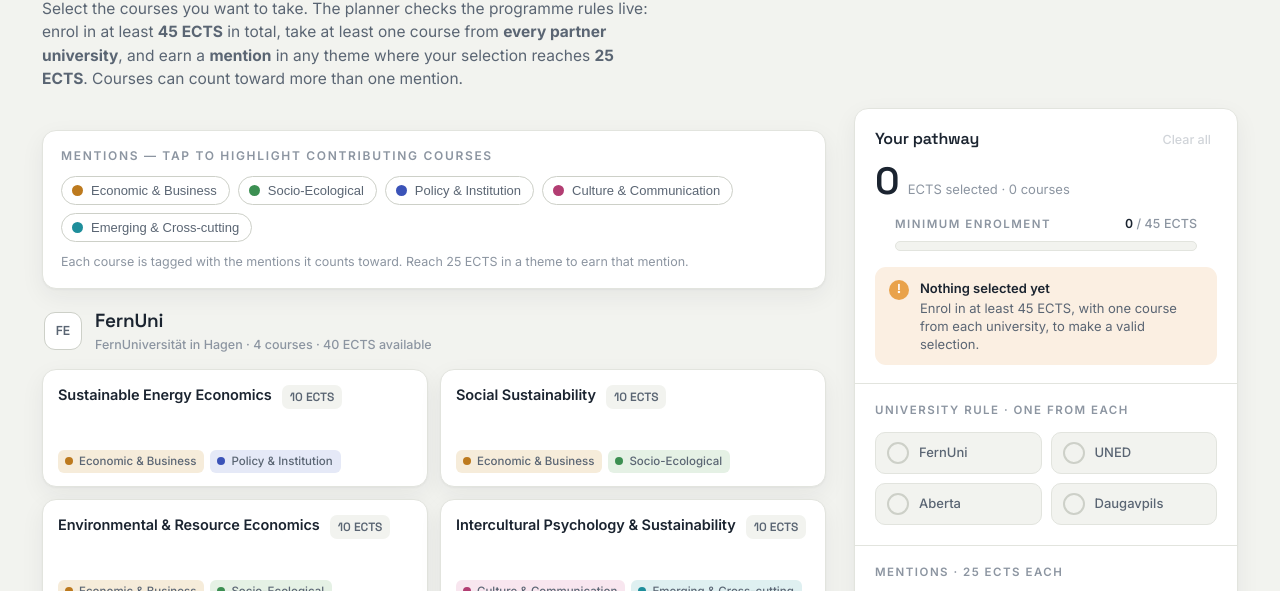
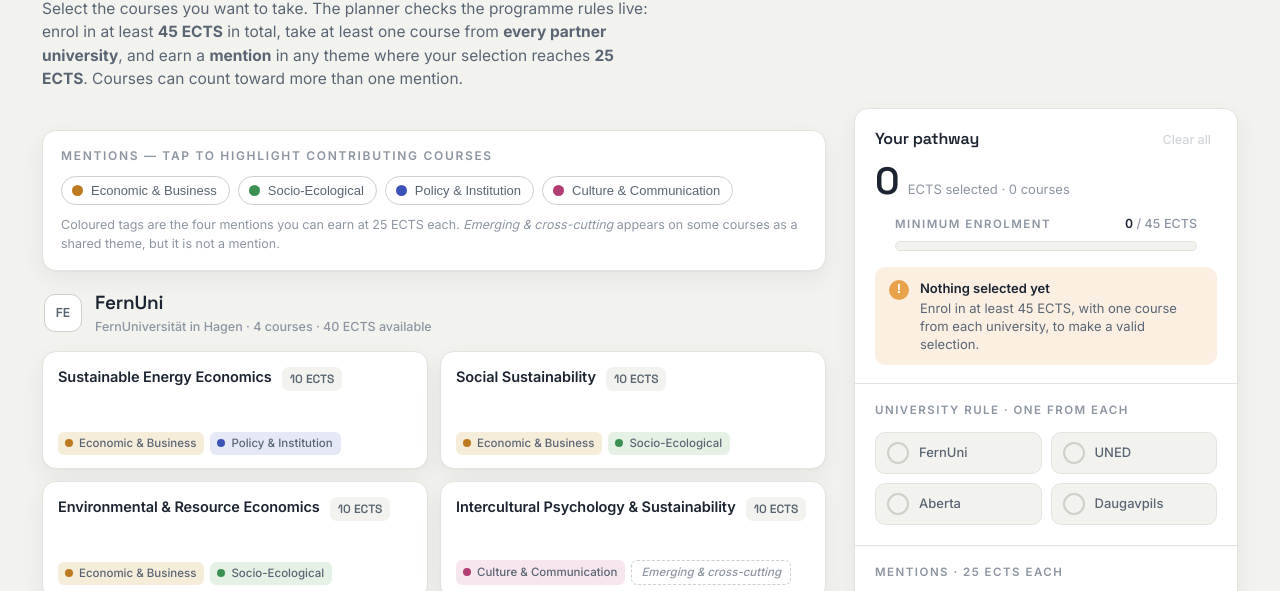
Before and after one commit to emilioluque/climateemergencyopeneu, a plain HTML site: page index.html in a window 1280 px wide. Shown: the part 209-800 px from the top of the page. Drawn offline with Linux system fonts and the light colour scheme.

Commit message:
Add files via upload

```diff
--- a/index.html
+++ b/index.html
@@ -118,6 +118,7 @@
     color:var(--ink-soft); background:var(--soft); border-radius:6px; padding:3px 8px 3px 7px;
   }
   .tdot i{width:8px; height:8px; border-radius:50%; background:var(--c); flex:none;}
+  .tdot.cross{background:transparent; border:1px dashed var(--line-strong); color:var(--ink-faint); padding:3px 9px; font-style:italic;}
 
   .check{
     position:absolute; top:-9px; right:-9px; width:24px; height:24px; border-radius:50%;
@@ -220,7 +221,7 @@
       <div class="legend">
         <div class="lab">Mentions — tap to highlight contributing courses</div>
         <div class="legend-row" id="legend"></div>
-        <div class="hint">Each course is tagged with the mentions it counts toward. Reach 25 ECTS in a theme to earn that mention.</div>
+        <div class="hint">Coloured tags are the four mentions you can earn at 25 ECTS each. <i>Emerging &amp; cross-cutting</i> appears on some courses as a shared theme, but it is not a mention.</div>
       </div>
       <div id="catalogue"></div>
     </main>
@@ -272,9 +273,9 @@ const MENTIONS = [
   {key:"socio",   name:"Socio-Ecological",          c:"var(--m-socio)",   soft:"var(--m-socio-soft)"},
   {key:"policy",  name:"Policy & Institution",      c:"var(--m-policy)",  soft:"var(--m-policy-soft)"},
   {key:"culture", name:"Culture & Communication",   c:"var(--m-culture)", soft:"var(--m-culture-soft)"},
-  {key:"emerg",   name:"Emerging & Cross-cutting",  c:"var(--m-emerg)",   soft:"var(--m-emerg-soft)"},
 ];
 const M = Object.fromEntries(MENTIONS.map(m=>[m.key,m]));
+const CROSS = {key:"emerg", name:"Emerging & cross-cutting"};  // a shared theme, not an earnable mention
 
 const UNIS = [
   {key:"FernUni",    label:"FernUni",    sub:"FernUniversität in Hagen"},
@@ -340,7 +341,11 @@ function buildCatalogue(){
     const ects = list.reduce((s,c)=>s+c.ects,0);
     const initials = u.label.slice(0,2).toUpperCase();
     const cards = list.map(c=>{
-      const dots = c.m.map(k=>`<span class="tdot" style="--c:${M[k].c};--soft:${M[k].soft}"><i></i>${M[k].name}</span>`).join("");
+      const order = c.m.filter(k=>k!==CROSS.key).concat(c.m.includes(CROSS.key)?[CROSS.key]:[]);
+      const dots = order.map(k=>{
+        if(k===CROSS.key) return `<span class="tdot cross">${CROSS.name}</span>`;
+        return `<span class="tdot" style="--c:${M[k].c};--soft:${M[k].soft}"><i></i>${M[k].name}</span>`;
+      }).join("");
       return `<button class="card" data-no="${c.no}" aria-pressed="false">
         <span class="check"><svg viewBox="0 0 24 24" fill="none" stroke="currentColor" stroke-width="3.2" stroke-linecap="round" stroke-linejoin="round"><polyline points="20 6 9 17 4 12"/></svg></span>
         <span class="top"><span class="title">${c.title}</span><span class="ects-tag">${c.ects} ECTS</span></span>
```
